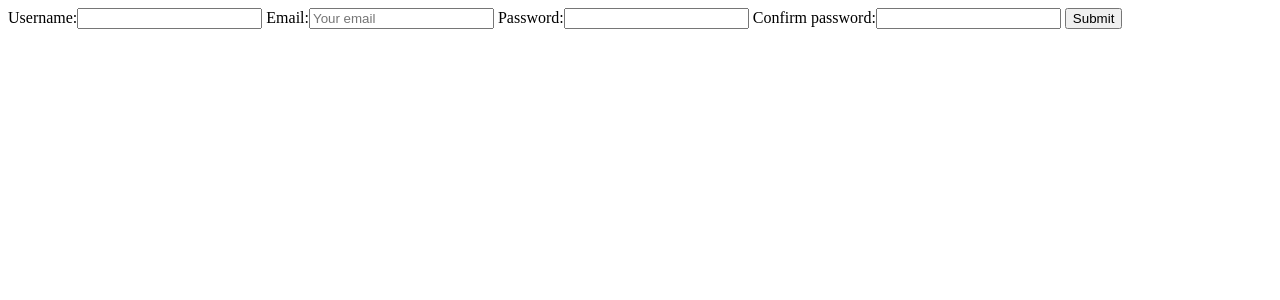
After one commit to theresaslee/django-ecommerce, a Django app: page /register/ in a window 1280 px wide. The commit adds this page. Shown: the top 300 px of the page. Run offline with Django 3.2, Linux system fonts and the light colour scheme.

Commit message:
Allow users to register

```diff
--- a/src/ecommerce/forms.py
+++ b/src/ecommerce/forms.py
@@ -1,5 +1,7 @@
 from django import forms
+from django.contrib.auth import get_user_model
 
+User = get_user_model()
 
 class ContactForm(forms.Form):
     fullname = forms.CharField(widget=forms.TextInput(
@@ -28,3 +30,37 @@ class ContactForm(forms.Form):
 class LoginForm(forms.Form):
     username = forms.CharField()
     password = forms.CharField(widget=forms.PasswordInput)
+
+
+class RegisterForm(forms.Form):
+    username = forms.CharField()
+    email = forms.EmailField(widget=forms.EmailInput(
+                               attrs={
+                                   "class": "form-control",
+                                   "placeholder": "Your email"
+                                   }))
+    password = forms.CharField(widget=forms.PasswordInput)
+    password2 = forms.CharField(label='Confirm password', widget=forms.PasswordInput)
+
+    def clean_username(self):
+        username = self.cleaned_data.get('username')
+        qs = User.objects.filter(username=username)
+        if qs.exists():
+            raise forms.ValidationError("Username is taken")
+        return username
+
+    def clean_email(self):
+        email = self.cleaned_data.get('email')
+        qs = User.objects.filter(email=email)
+        if qs.exists():
+            raise forms.ValidationError("Username is taken")
+        return email
+
+    def clean(self):
+        data = self.cleaned_data
+        password = self.cleaned_data.get('password')
+        password2 = self.cleaned_data.get('password2')
+
+        if password != password2:
+            raise forms.ValidationError("Passwords must match")
+        return data
--- a/src/ecommerce/urls.py
+++ b/src/ecommerce/urls.py
@@ -16,12 +16,13 @@ Including another URLconf
 from django.conf.urls import url
 from django.contrib import admin
 
-from .views import home_page, about_page, contact_page, login_page
+from .views import home_page, about_page, contact_page, login_page, register_page
 
 urlpatterns = [
     url(r'^$', home_page),
     url(r'^about/$', about_page),
     url(r'^contact/$', contact_page),
     url(r'^login/$', login_page),
+    url(r'^register/$', register_page),
     url(r'^admin/', admin.site.urls),
 ]
--- a/src/ecommerce/views.py
+++ b/src/ecommerce/views.py
@@ -1,14 +1,15 @@
-from django.contrib.auth import authenticate, login
+from django.contrib.auth import authenticate, login, get_user_model
 from django.shortcuts import render, redirect
 
-from .forms import ContactForm, LoginForm
+from .forms import ContactForm, LoginForm, RegisterForm
 
 
 def home_page(request):
     """When you go to url, takes request and returns response."""
     context = {
         "title": "Hello World!",
-        "content": "Welcome to the home page"
+        "content": "Welcome to the home page",
+        "premium_content": "YEAHH"
     }
     return render(request, "home_page.html", context)
 
@@ -35,6 +36,7 @@ def contact_page(request):
 
     return render(request, "contact/view.html", context)
 
+
 def login_page(request):
     form = LoginForm(request.POST or None)
     context = {
@@ -50,10 +52,22 @@ def login_page(request):
         if user is not None:
             login(request, user)
             # Redirect to success page
-            return redirect('/login')
+            return redirect('/')
         else:
             print('Error')
     return render(request, "auth/login.html", context)
 
+User = get_user_model()
 def register_page(request):
-    return render(request, "auth/register.html", {})
+    form = RegisterForm(request.POST or None)
+    context = {
+        "form": form
+    }
+    if form.is_valid():
+        print form.cleaned_data
+        username = form.cleaned_data.get("username")
+        email = form.cleaned_data.get("email")
+        password = form.cleaned_data.get("password")
+        new_user = User.objects.create_user(username, email, password)
+        print(new_user)
+    return render(request, "auth/register.html", context)
--- /dev/null
+++ b/src/templates/auth/register.html
@@ -0,0 +1,6 @@
+<div class='container'>
+    <form method='POST'> {% csrf_token %}
+        {{ form }}
+        <button type='submit' class='btn btn-default'>Submit</button>
+    </form>
+</div>
```
Also changed, not shown: src/templates/home_page.html (+11 -1 lines).
